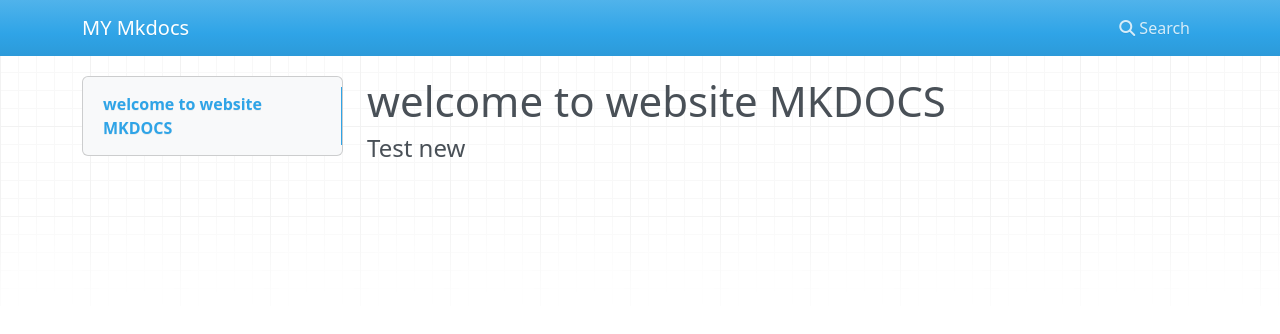
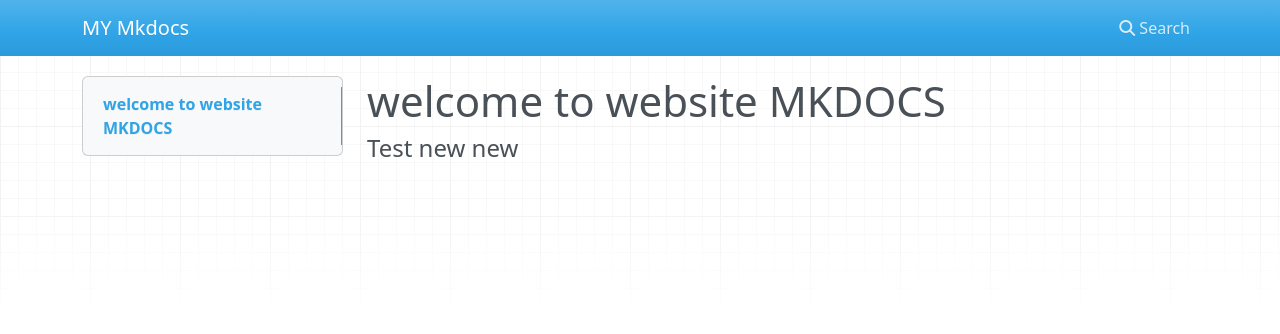
Before and after one commit to Sharbal-Shuker/mkdocs_test, an MkDocs documentation site: the page built from docs/index.md, in a window 1280 px wide. Shown: the top 334 px of the page. Built offline with MkDocs 1.6.1, drawn with Linux system fonts in a browser that asks for light colours; nearby versions of some CDN libraries.

Commit message:
Update index.md

```diff
--- a/docs/index.md
+++ b/docs/index.md
@@ -1,2 +1,2 @@
 #welcome to website MKDOCS
-#### Test new
+#### Test new new
```
